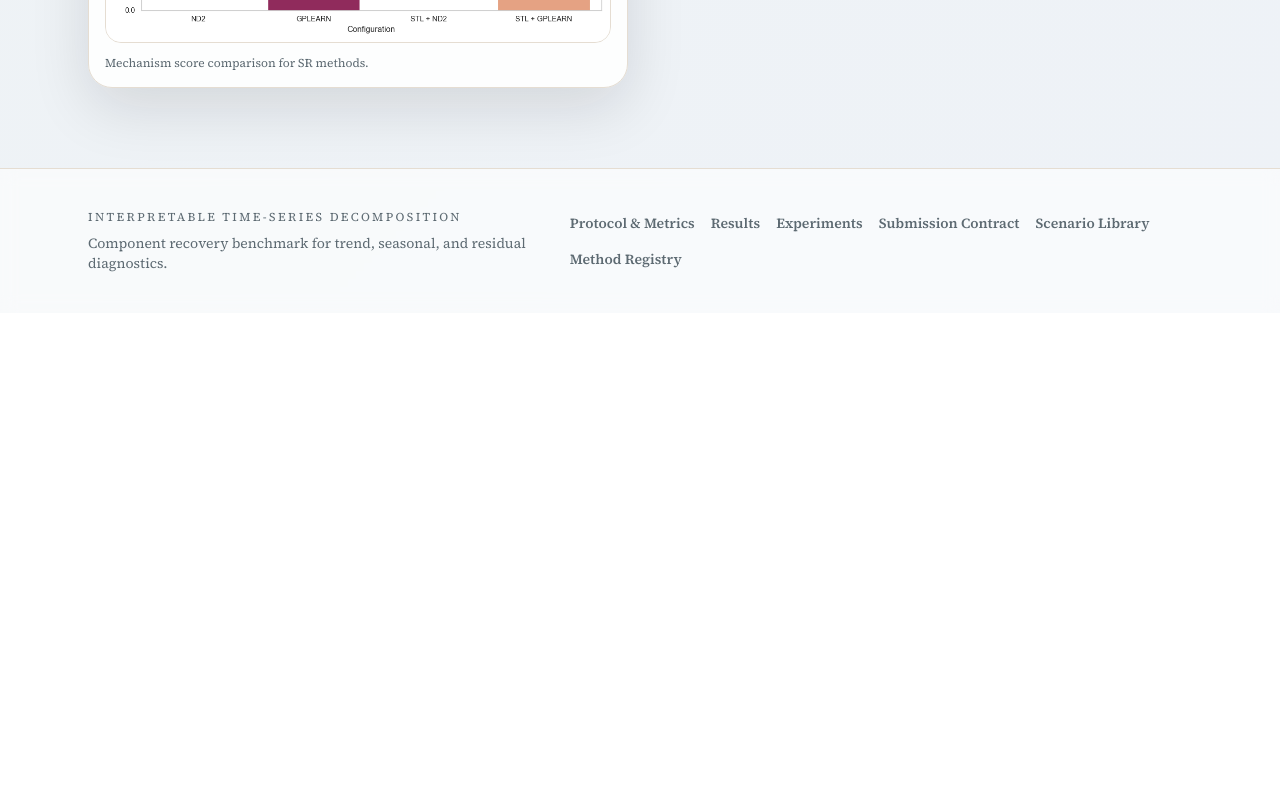
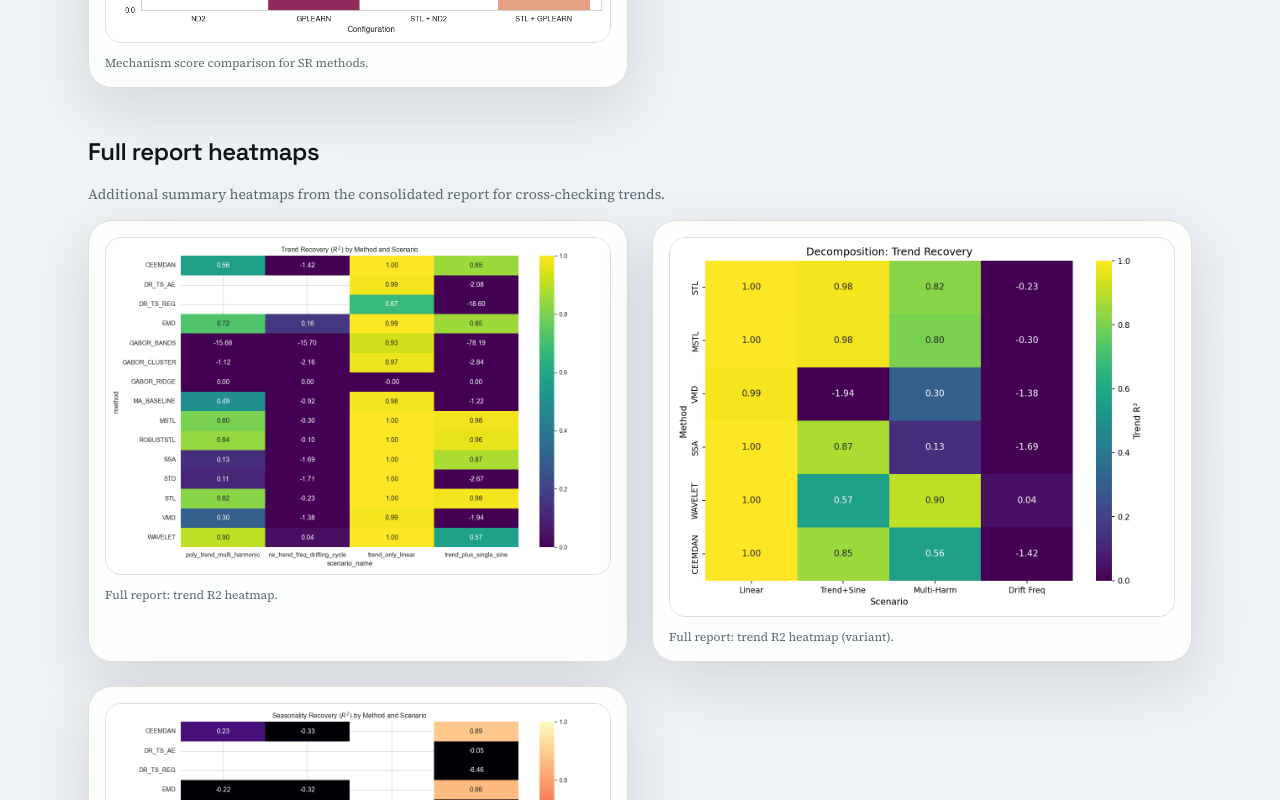
Before and after one commit to ZipengWu365/website_TimeSeriesDecompositionLibrary, a Next.js app: page /results in a window 1280 px wide. Shown: the part 10380-11180 px from the top of the page. Before the commit the page ends 10693 px from the top, so only its background shows below. Built offline with nearby package versions, Linux system fonts and the light colour scheme.

Commit message:
Add report heatmaps to results

```diff
--- a/src/app/results/page.tsx
+++ b/src/app/results/page.tsx
@@ -191,6 +191,21 @@ const srFigures = [
   },
 ];
 
+const reportFigures = [
+  {
+    src: "/figs/final_report/decomp_trend_r2_heatmap.png",
+    caption: "Full report: trend R2 heatmap.",
+  },
+  {
+    src: "/figs/final_report/decomp_trend_r2_heatmap_v2.png",
+    caption: "Full report: trend R2 heatmap (variant).",
+  },
+  {
+    src: "/figs/final_report/decomp_season_r2_heatmap.png",
+    caption: "Full report: seasonal R2 heatmap.",
+  },
+];
+
 export default function ResultsPage() {
   return (
     <div className="mx-auto w-full max-w-6xl px-6 pb-20 pt-12">
@@ -304,6 +319,18 @@ export default function ResultsPage() {
           ))}
         </div>
       </section>
+
+      <section className="mt-12 space-y-4">
+        <h2 className="text-2xl font-semibold">Full report heatmaps</h2>
+        <p className="text-sm text-[color:var(--muted)]">
+          Additional summary heatmaps from the consolidated report for cross-checking trends.
+        </p>
+        <div className="grid gap-6 md:grid-cols-2">
+          {reportFigures.map((figure) => (
+            <FigureCard key={figure.src} src={figure.src} caption={figure.caption} />
+          ))}
+        </div>
+      </section>
     </div>
   );
 }
```
